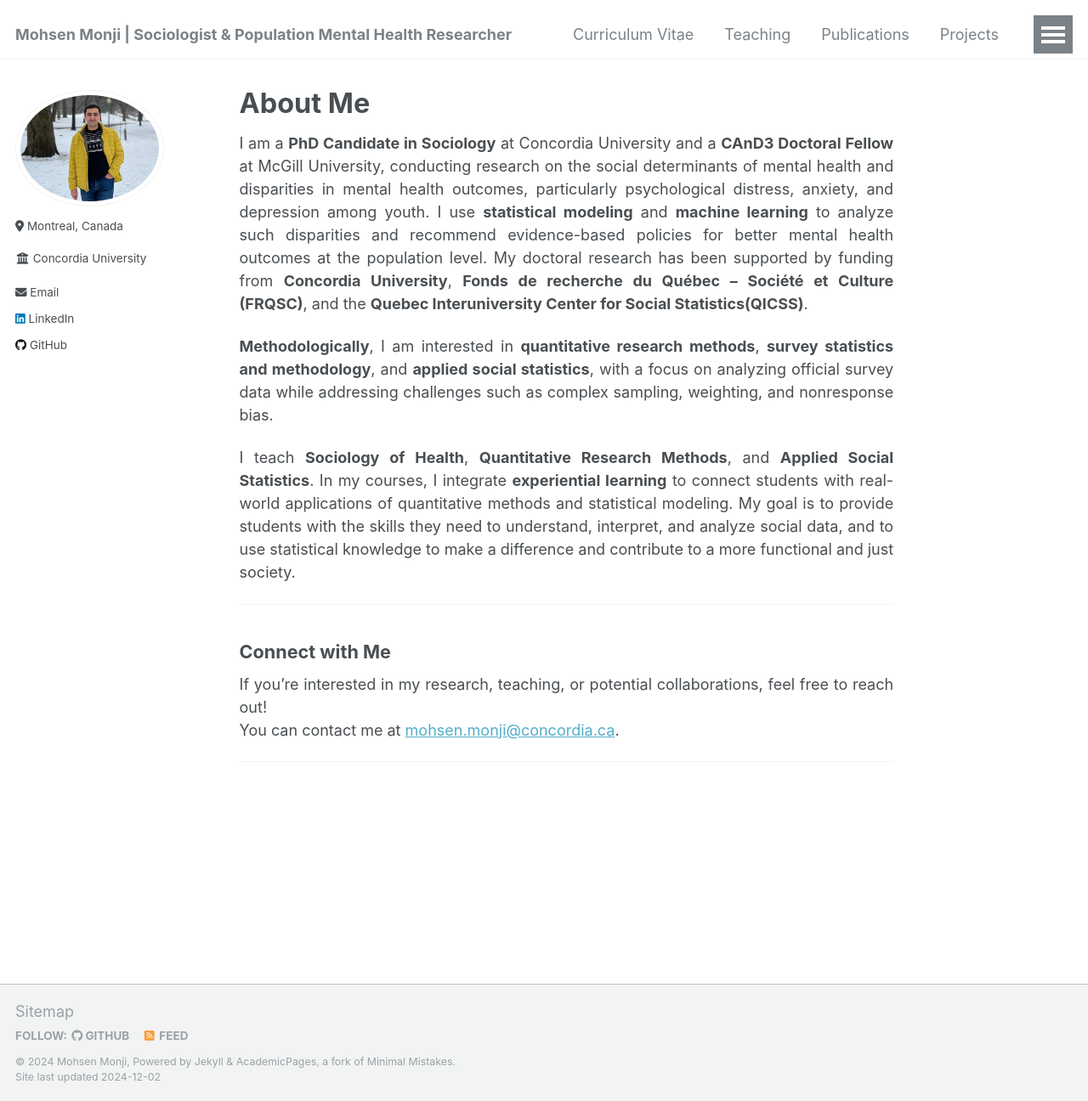
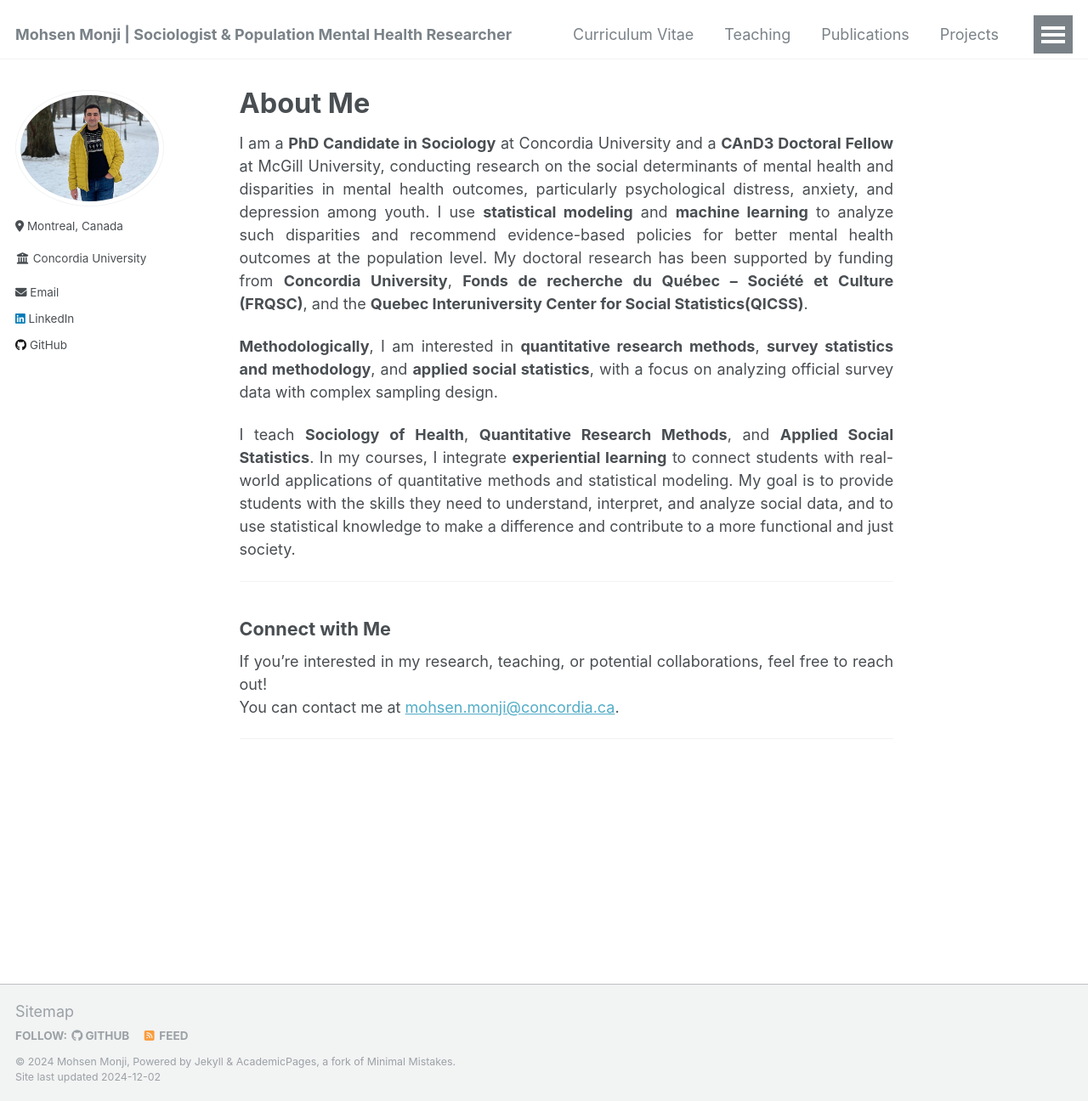
Before and after one commit to Mohsnmonji/mohsnmonji.github.io, a Jekyll site: the page built from _pages/about.md, in a window 1280 px wide and 1296 px high. Shown: the whole window at 85% size. Built offline with Jekyll 4.4.1, drawn with Linux system fonts in a browser that asks for light colours.

Commit message:
Update about.md

```diff
--- a/_pages/about.md
+++ b/_pages/about.md
@@ -12,7 +12,7 @@ redirect_from:
 
 I am a **PhD Candidate in Sociology** at Concordia University and a **CAnD3 Doctoral Fellow** at McGill University, conducting research on the social determinants of mental health and disparities in mental health outcomes, particularly psychological distress, anxiety, and depression among youth. I use **statistical modeling** and **machine learning** to analyze such disparities and recommend evidence-based policies for better mental health outcomes at the population level. My doctoral research has been supported by funding from **Concordia University**, **Fonds de recherche du Québec – Société et Culture (FRQSC)**, and the **Quebec Interuniversity Center for Social Statistics(QICSS)**.
 
-**Methodologically**, I am interested in **quantitative research methods**, **survey statistics and methodology**, and **applied social statistics**, with a focus on analyzing official survey data while addressing challenges such as complex sampling, weighting, and nonresponse bias.
+**Methodologically**, I am interested in **quantitative research methods**, **survey statistics and methodology**, and **applied social statistics**, with a focus on analyzing official survey data with complex sampling design.
 
 I teach **Sociology of Health**, **Quantitative Research Methods**, and **Applied Social Statistics**. In my courses, I integrate **experiential learning** to connect students with real-world applications of quantitative methods and statistical modeling. My goal is to provide students with the skills they need to understand, interpret, and analyze social data, and to use statistical knowledge to make a difference and contribute to a more functional and just society.
 
```
